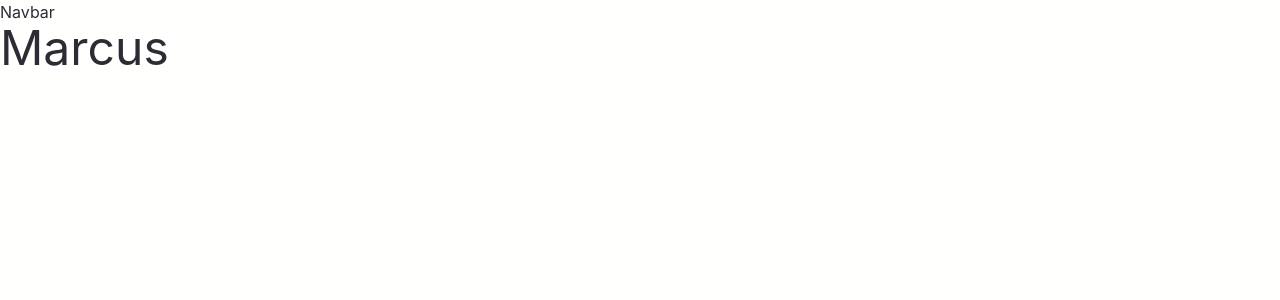
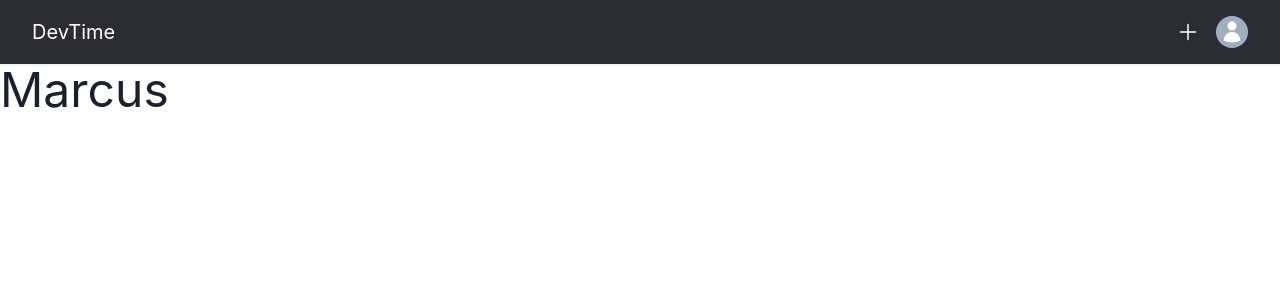
Before and after one commit to timeoutguy/devtime, a React (Create React App) app: page / in a window 1280 px wide. Shown: the top 300 px of the page. Built offline with nearby package versions, Linux system fonts and the light colour scheme.

Commit message:
feat(DT-0005): Adds base navbar

```diff
--- a/src/App.tsx
+++ b/src/App.tsx
@@ -1,3 +1,4 @@
+import { ChakraProvider } from '@chakra-ui/react';
 import React from 'react';
 
 import './App.scss';
@@ -6,9 +7,11 @@ import AppRoutes from './routes/AppRoutes';
 
 const App: React.FC = () => {
   return (
-    <Layout>
-      <AppRoutes />
-    </Layout>
+    <ChakraProvider>
+      <Layout>
+        <AppRoutes />
+      </Layout>
+    </ChakraProvider>
   );
 };
 
--- a/src/components/navbar/Navbar.tsx
+++ b/src/components/navbar/Navbar.tsx
@@ -1,9 +1,62 @@
+import {
+  Avatar,
+  Box,
+  Flex,
+  Link,
+  Menu,
+  MenuButton,
+  MenuItem,
+  MenuList,
+  Tooltip,
+} from '@chakra-ui/react';
+import { ArrowLeftOnRectangleIcon, PlusIcon, UserIcon } from '@heroicons/react/24/solid';
 import React from 'react';
 
 export const Navbar: React.FC = () => {
+  const userIsAuthenticated = () => {
+    return true;
+  };
+
   return (
-    <div>
-      <h1> Navbar </h1>
-    </div>
+    <Box as="nav" py={4} px={8} className="border-b-2 bg-charcoal" borderColor="gray.100">
+      <Flex justifyContent="space-between" alignItems="center">
+        <Link href="/" fontSize="xl" color="white" _hover={{ textDecor: 'none' }}>
+          DevTime
+        </Link>
+        <Box display={{ base: 'none', md: 'block' }}>
+          {userIsAuthenticated() ? (
+            <Flex justifyContent="center" alignItems="center" color="white">
+              <Tooltip label="Create" aria-label="Create">
+                <Link mr={4}>
+                  <PlusIcon className="h-6 w-6" />
+                </Link>
+              </Tooltip>
+              <Menu>
+                <MenuButton>
+                  <Avatar cursor="pointer" size="sm" icon={<UserIcon className="h-6 w-6" />} />
+                </MenuButton>
+                <MenuList color="black">
+                  <MenuItem as="a" href="/">
+                    Profile
+                  </MenuItem>
+                  <MenuItem as="a" href="/">
+                    My posts
+                  </MenuItem>
+                  <MenuItem color="red" _hover={{ bg: 'red.50' }}>
+                    <ArrowLeftOnRectangleIcon className="h-5 w-5 mr-1"></ArrowLeftOnRectangleIcon>
+                    Log out
+                  </MenuItem>
+                </MenuList>
+              </Menu>
+            </Flex>
+          ) : (
+            <Box className="text-white">
+              <Link mr={4}>Login</Link>
+              <Link>Sign Up</Link>
+            </Box>
+          )}
+        </Box>
+      </Flex>
+    </Box>
   );
 };
--- a/tailwind.config.js
+++ b/tailwind.config.js
@@ -6,7 +6,18 @@ module.exports = {
   theme: {
     colors: {
       "white": "#fffffe",
-      "purple": "#6246ea",
+      "purple": {
+        50: '#FAF5FF',
+        100: '#E9D8FD',
+        200: '#D6BCFA',
+        300: '#B794F4',
+        400: '#9F7AEA',
+        500: '#805AD5',
+        600: '#6B46C1',
+        700: '#553C9A',
+        800: '#44337A',
+        900: '#322659',
+      },
       "charcoal": "#2b2c34",
       "lavender-mist": "#d1d1e9"
     },
```
